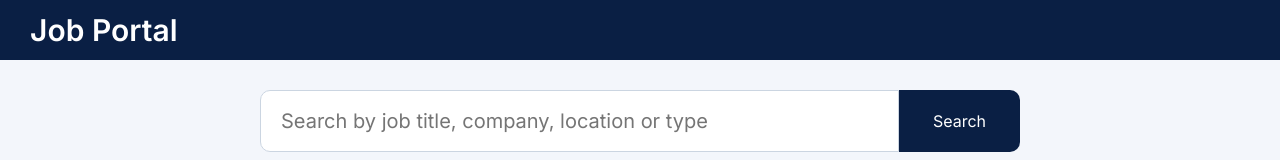
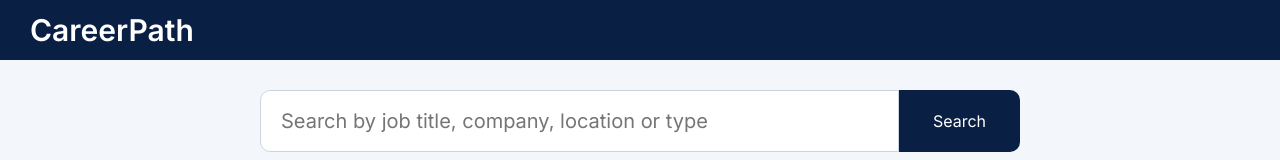
Before and after one commit to Siddhi-Maroo11/Assignment-Repository, a plain HTML site: page job-portal/index.html in a window 1280 px wide. Shown: the top 160 px of the page. Drawn offline with Linux system fonts and the light colour scheme.

Commit message:
change UI of the landing page

```diff
--- a/job-portal/index.html
+++ b/job-portal/index.html
@@ -22,7 +22,7 @@
 <main>
 
 <header class="header">
-  <div class="top-left">Job Portal</div>
+  <div class="top-left">CareerPath</div>
 </header>
 
 <section class="search-section">
```
